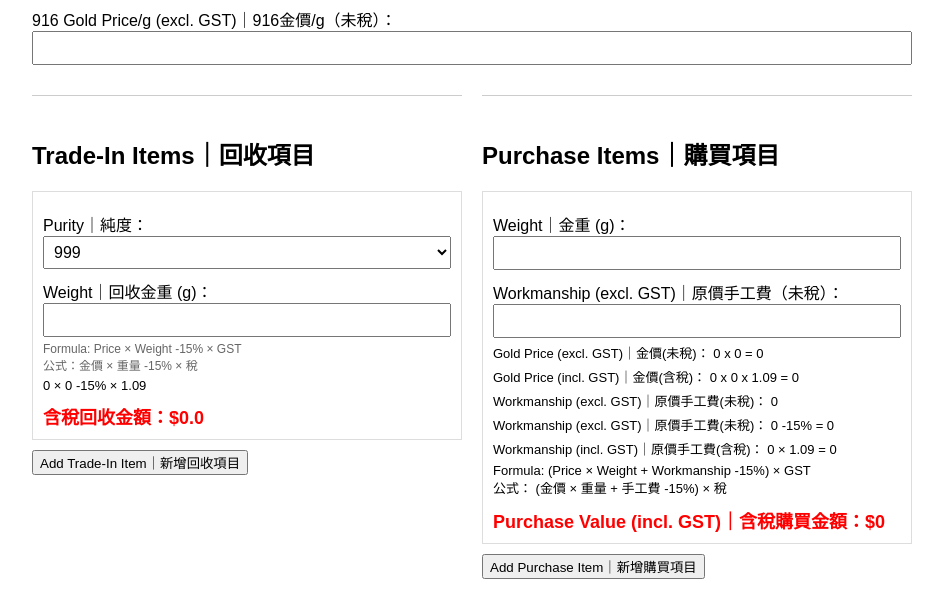
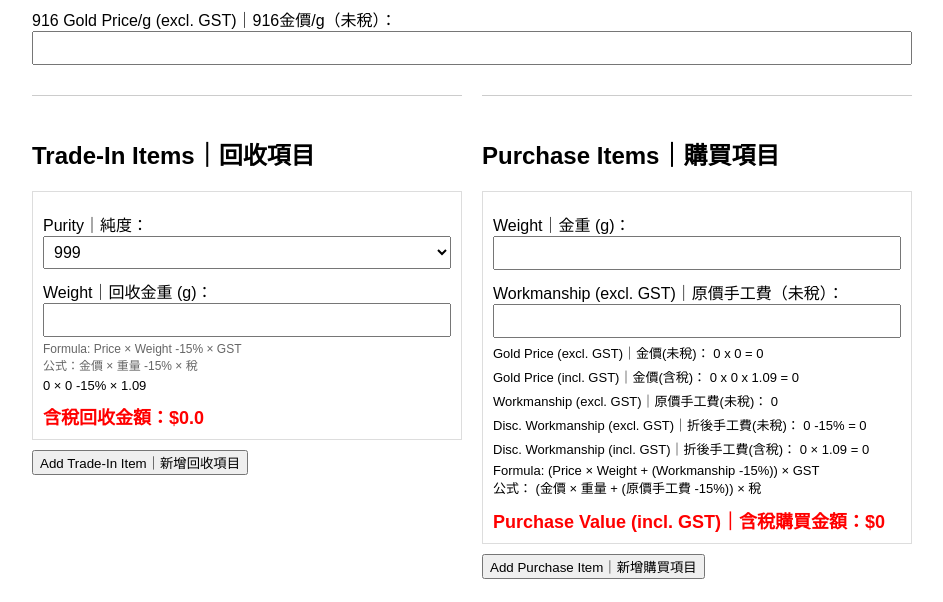
Before and after one commit to ALUXEJulia/gold-trade-in-calculator, a plain HTML site: page index.html in a window 1280 px wide. Shown: the part 198-800 px from the top of the page, without its empty margins (168-1111 px from the left). Drawn offline with Linux system fonts and the light colour scheme.

Commit message:
Add files via upload

```diff
--- a/index.html
+++ b/index.html
@@ -131,13 +131,13 @@
             <div class="steps">Gold Price (excl. GST)｜金價(未稅)： ${price999} x ${weight} = ${goldExcl}</div>
             <div class="steps">Gold Price (incl. GST)｜金價(含稅)： ${price999} x ${weight} x 1.09 = ${goldIncl.toFixed(0)}</div>
             <div class="steps">Workmanship (excl. GST)｜原價手工費(未稅)： ${fee}</div>
-            <div class="steps">Workmanship (excl. GST)｜原價手工費(未稅)： ${fee} -15% = ${feeExcl.toFixed(0)}</div>
-            <div class="steps">Workmanship (incl. GST)｜原價手工費(含稅)： ${feeExcl.toFixed(0)} × 1.09 = ${feeIncl.toFixed(0)}</div>
+            <div class="steps">Disc. Workmanship (excl. GST)｜折後手工費(未稅)： ${fee} -15% = ${feeExcl.toFixed(0)}</div>
+            <div class="steps">Disc. Workmanship (incl. GST)｜折後手工費(含稅)： ${feeExcl.toFixed(0)} × 1.09 = ${feeIncl.toFixed(0)}</div>
           `;
         }
 
         if (steps) {
-          steps.innerHTML = `Formula: (Price × Weight + Workmanship -15%) × GST<br>公式： (金價 × 重量 + 手工費 -15%) × 稅`;
+          steps.innerHTML = `Formula: (Price × Weight + (Workmanship -15%)) × GST<br>公式： (金價 × 重量 + (原價手工費 -15%)) × 稅`;
         }
 
         const output = document.getElementById(`buyResult-${i}`);
```
